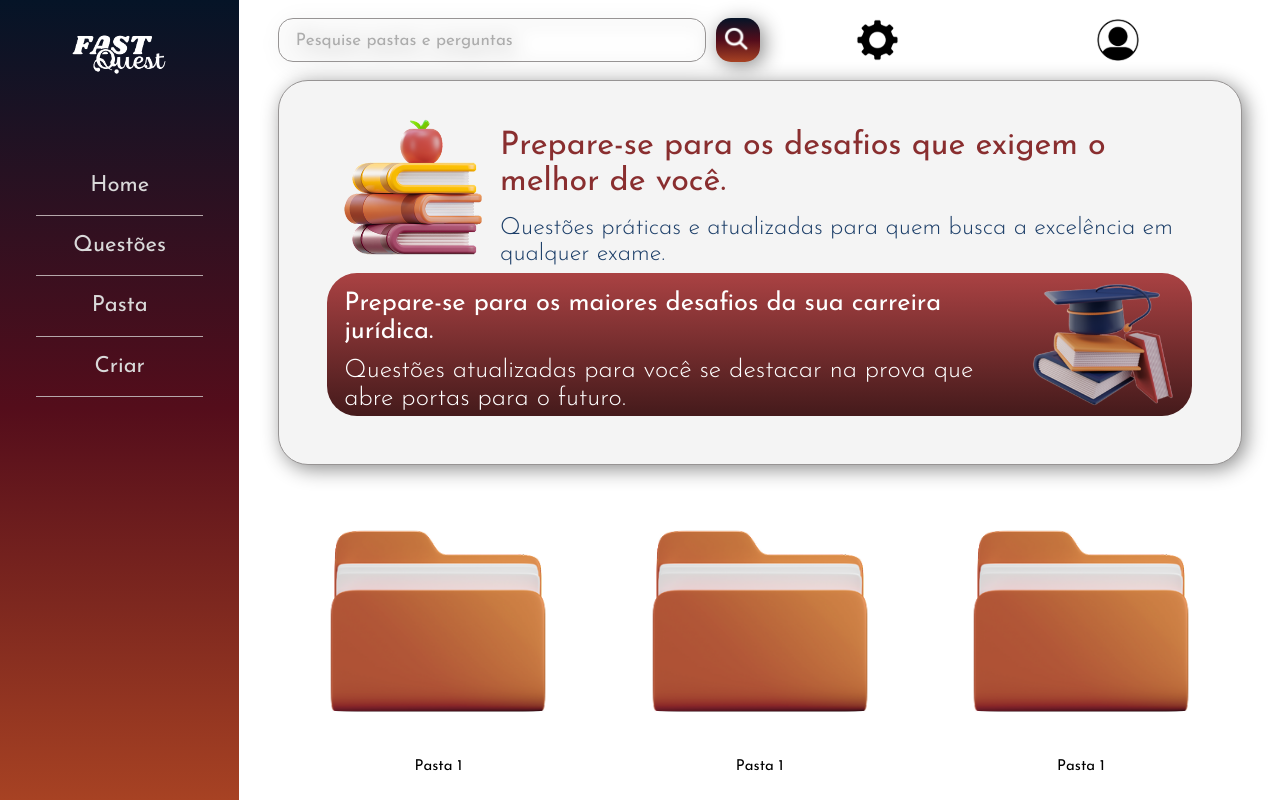
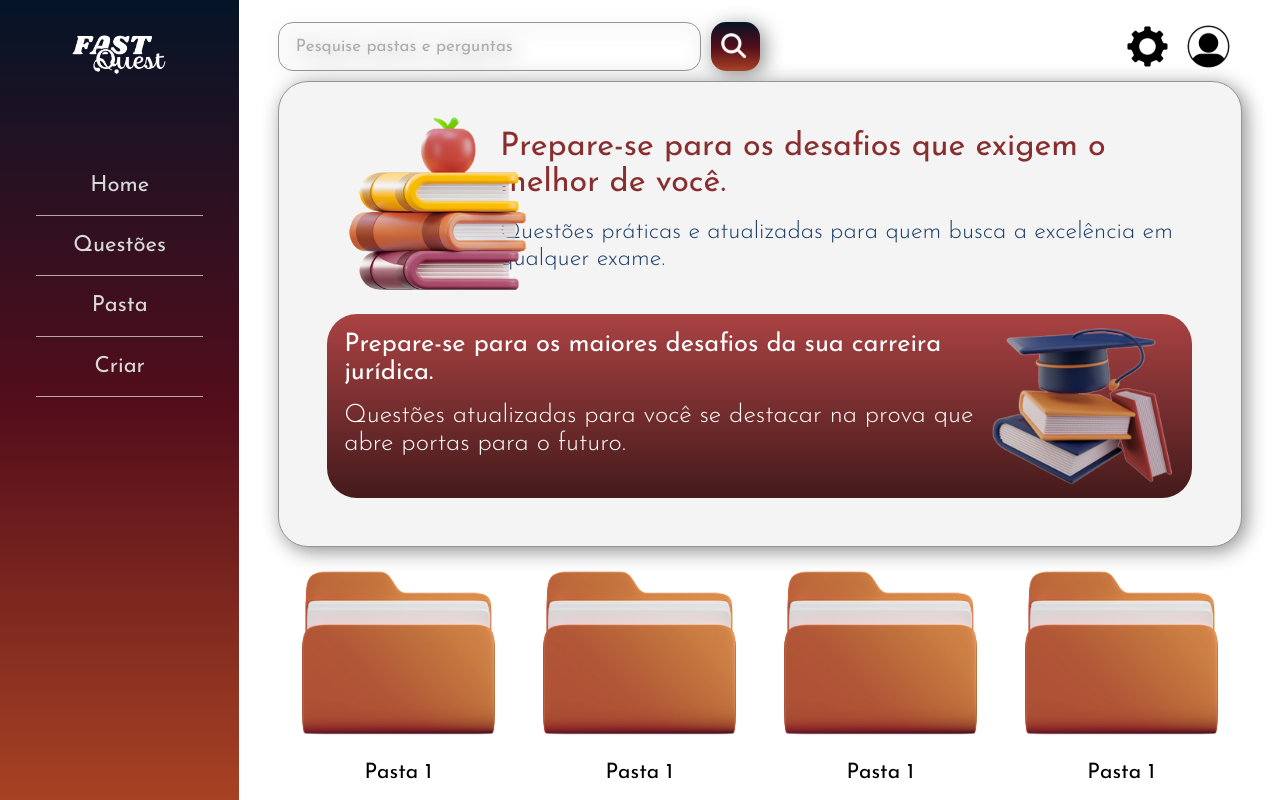
Before and after one commit to anthonypasssos/fastquest, a Vue app: page / in a window 1280 px wide. Built offline with nearby package versions, Linux system fonts and the light colour scheme; the HTML template or start-up script is replaced by a standard one.

Commit message:
adicionando tela de criação de lista e arrumando cabeçalhos e tela da lista

```diff
--- a/src/components/ListItem.vue
+++ b/src/components/ListItem.vue
@@ -1,28 +1,8 @@
 <template>
-  <div>
-    <img src="/public/imgs/List/list_icon_1.png" alt="">
-    <h1>Pasta 1</h1>
+  <div class="flex flex-col justify-center items-center w-fit h-full">
+    <div class="flex justify-center items-center h-full overflow-hidden">
+      <img class="object-contain h-[120%]" src="/public/imgs/List/list_icon_1.png" alt="">
+    </div>
+    <h1 class="text-black text-center text-xl">Pasta 1</h1>
   </div>
 </template>
-
-<style scoped>
-  div {
-    display: flex;
-    flex-direction: column;
-    justify-content: center;
-    align-items: center;
-
-    width: fit-content;
-    height: 100%;
-  }
-
-  img {
-    height: 80%;
-    object-fit: contain;
-  }
-
-  h1 {
-    color: black;
-    text-align: center;
-  }
-</style>
--- a/src/components/SearchBar.vue
+++ b/src/components/SearchBar.vue
@@ -1,19 +1,26 @@
 <script setup lang="ts">
-import { onMounted, ref, watch } from 'vue'
+import { onMounted, ref} from 'vue'
 import { useRoute } from 'vue-router';
+import { useRouter } from 'vue-router';
+
 
 const inputText = ref<string>('')
+const route = useRoute();
+const router = useRouter();
 
 // Permitir que o componente emita o evento 'input'
-const emit = defineEmits<{
-  (e: 'input', value: string): void
-}>()
+const setStatement = (inputText: string) => {
+  const newQuery = {...route.query};
 
-const handleInput = () => {
-  emit('input', inputText.value)
+  if (inputText === "") {
+    delete newQuery["statement"];
+  } else {
+    newQuery.statement = inputText;
+  }
+
+  router.push({query: newQuery})
 }
 
-const route = useRoute();
 
 onMounted(() => {
   inputText.value = (route.query.statement as string) ?? ""
@@ -25,7 +32,7 @@ onMounted(() => {
       <input
         class="text-ph text-black" type="text" placeholder="Pesquise pastas e perguntas"
         v-model="inputText"
-        @input="handleInput"
+        @input="setStatement(inputText)"
         >
       <button>
         <router-link to="/search" class="flex justify-center"><img src="/public/imgs/header/search_icon.svg" alt=""></router-link>
--- a/src/components/TheFilter.vue
+++ b/src/components/TheFilter.vue
@@ -92,7 +92,7 @@ watch(() => route.fullPath, syncFiltersFromRoute);
       <input class="h-fit" type="checkbox" id="html" name="fav_language" value="HTML">
       <label for="html" class="text-black font-light">Incluir apenas questões <b>sem</b> listas</label>
     </div>
-    <button @click="resetQueries" class="bg-main-h text-white w-11/12 rounded-3xl text-lg p-1">Resetar Filtros</button>
+    <button @click="resetQueries" class="bg-main-h text-white w-11/12 rounded-3xl text-lg p-1 hover:cursor-pointer">Resetar Filtros</button>
   </div>
 </template>
 
--- a/src/router/index.ts
+++ b/src/router/index.ts
@@ -32,7 +32,7 @@ const router = createRouter({
     {
       path: '/create',
       name: 'create',
-      component: () => import('../views/CreateView.vue'),
+      component: () => import('../views/CreateListView.vue'),
       props: true
     },
   ],
--- /dev/null
+++ b/src/views/CreateListView.vue
@@ -0,0 +1,57 @@
+<script setup lang="ts">
+import ActionBtns from '@/components/ActionBtns.vue';
+
+</script>
+
+<template>
+    <main class="px-[3vw] py-3 h-screen overflow-y-scroll flex flex-wrap justify-between">
+        <header class="flex h-[9vh] w-full items-center gap-4">
+            <button class="bg-main flex items-center justify-center p-1 rounded-xl h-4/6 aspect-square hover:cursor-pointer">
+                <img class="h-5/6 rotate-90" src="/public/imgs/arrow.png" alt="">
+            </button>
+            <h1 class="text-black text-2xl leading-none align-middle p-0 m-0 mt-1.5 whitespace-nowrap">Questões administrativas</h1>
+            <img class="h-1/3 hover:cursor-pointer" src="/public/imgs/save.svg" alt="">
+            <ActionBtns />
+        </header>
+        <section class="w-8/12 classic-box-dark min-h-[80vh] rounded-2xl p-6">
+            <div class="flex items-center justify-center h-10">
+                <input class="h-full w-full text-lg p-3 rounded-xl mr-9 shadow" type="text" placeholder="Adicione um nome para sua lista..." />
+                <div class="flex items-center h-full p-2 aspect-square bg-main rounded-xl hover:cursor-pointer shadow">
+                    <image src="/public/imgs/plus.png" alt="Adicionar questão" class="h-full w-full"/>
+                </div>
+            </div>
+            <ul>
+                <li class="flex blue-gradient text-white px-2 py-3 rounded-xl my-5">
+                    <h2 class="text-lg px-4">1</h2>
+                    <p class="font-thin text-lg">Lorem ipsum dolor sit amet, consectetur adipisicing elit. Libero, ea numquam enim assumenda, sint atque explicabo, error mollitia illo autem dignissimos maiores provident similique voluptate doloribus maxime porro! Soluta a laborum assumenda, sunt repellat laboriosam odio amet provident aperiam eveniet?</p>
+                </li>
+            </ul>
+        </section>
+        <section class="w-3/12 h-[80vh] flex flex-col justify-between">
+          <div class="classic-box-dark h-full rounded-2xl flex flex-col p-6">
+            <h2 class="text-black text-xl">Informações</h2>
+            <textarea class="classic-box rounded-xl h-2/6 p-2" placeholder="Descrição da lista..." id=""></textarea>
+          </div>
+          <button class="bg-button w-full h-14 rounded-2xl mt-6 hover:cursor-pointer text-white text-xl">Criar</button>
+        </section>
+    </main>
+</template>
+
+<style scoped>
+    input {
+        background-color: #F4F4F4;
+        border: 1px solid #979494;
+    }
+
+    input::placeholder, textarea::placeholder {
+        color: #979494;
+    }
+
+    .blue-gradient {
+        background: linear-gradient(
+            90deg,
+            #6686AF 0%,
+            #1D3F69 100%
+        );
+    }
+</style>
--- a/src/views/CreateView.vue
+++ /dev/null
@@ -1,48 +0,0 @@
-<script setup lang="ts">
-import ActionBtns from '@/components/ActionBtns.vue';
-
-</script>
-
-<template>
-    <main class="px-[3vw] py-6 h-screen overflow-y-scroll flex flex-wrap justify-between">
-        <header class="flex h-[8vh] w-full items-center gap-4 mb-6">
-            <button class="bg-main flex items-center justify-center p-1 rounded-xl h-4/6 aspect-square hover:cursor-pointer">
-                <img class="h-5/6 rotate-90" src="/public/imgs/arrow.png" alt="">
-            </button>
-            <h1 class="text-black text-2xl leading-none align-middle p-0 m-0 mt-1.5 whitespace-nowrap">Questões administrativas</h1>
-            <img class="h-1/3 hover:cursor-pointer" src="/public/imgs/save.svg" alt="">
-            <ActionBtns />
-        </header>
-        <section class="w-8/12 classic-box-dark min-h-full h-screen rounded-2xl p-6">
-            <div class="flex items-center justify-center h-12">
-                <input class="h-full w-full text-lg p-3 rounded-xl mr-9 shadow" type="text" placeholder="Pesquisar questões..." />
-                <div class="flex items-center h-full p-2 aspect-square bg-main rounded-xl hover:cursor-pointer shadow">
-                    <image src="/public/imgs/plus.png" alt="Adicionar questão" class="h-full w-full"/>
-                </div>
-            </div>
-            <ul>
-                <li class="flex blue-gradient text-white px-2 py-3 rounded-xl my-5">
-                    <h2 class="text-xl px-4">1</h2>
-                    <p class="font-thin text-xl">Lorem ipsum dolor sit amet, consectetur adipisicing elit. Libero, ea numquam enim assumenda, sint atque explicabo, error mollitia illo autem dignissimos maiores provident similique voluptate doloribus maxime porro! Soluta a laborum assumenda, sunt repellat laboriosam odio amet provident aperiam eveniet?</p>
-                </li>
-            </ul>
-        </section>
-        <section class="w-3/12 classic-box-dark h-[82vh] rounded-2xl">
-        </section>
-    </main>
-</template>
-
-<style scoped>
-    input {
-        background-color: #F4F4F4;
-        border: 1px solid #979494;
-    }
-
-    .blue-gradient {
-        background: linear-gradient(
-            90deg,
-            #6686AF 0%,
-            #1D3F69 100%
-        );
-    }
-</style>
--- a/src/views/HomeView.vue
+++ b/src/views/HomeView.vue
@@ -6,12 +6,12 @@ import ActionBtns from '@/components/ActionBtns.vue';
 </script>
 
 <template>
-  <main class="px-[3vw]">
-    <header class="flex w-full justify-between col-span-3 py-2">
-      <SearchBar @input="setStatement" />
+  <main class="px-[3vw] py-3 flex flex-col justify-between h-screen">
+    <header class="flex w-full justify-between h-[9vh]">
+      <SearchBar/>
       <ActionBtns />
     </header>
-    <div class="main-content">
+    <div class="main-content h-full">
       <section class="main-section">
         <img src="/public/imgs/home/img_1.png" alt="">
         <div>
@@ -27,7 +27,8 @@ import ActionBtns from '@/components/ActionBtns.vue';
         <img src="/public/imgs/home/img_2.png" alt="">
       </section>
     </div>
-    <ul>
+    <ul class="flex justify-between h-[30vh]">
+      <li><ListItem/></li>
       <li><ListItem/></li>
       <li><ListItem/></li>
       <li><ListItem/></li>
@@ -36,19 +37,11 @@ import ActionBtns from '@/components/ActionBtns.vue';
 </template>
 
 <style scoped>
-main {
-  display: grid;
-  grid-template-columns: 1fr 1fr 1fr;
-  grid-template-rows: 10vh 1fr 30vh;
-
-  height: 100vh;
-  width: 100%;
-}
 
 .main-content {
   background-color: #F4F4F4;
   grid-column: span 3;
-  grid-row: span 2 ;
+  grid-row: 2 ;
 
   border: .5px solid #979494;
   border-radius: 30px;
@@ -130,11 +123,4 @@ section {
 
   height: 100%;
 }
-
-ul {
-  display: flex;
-  justify-content: space-around;
-  grid-column: 1 / -1;
-}
-
 </style>
--- a/src/views/QuestionView.vue
+++ b/src/views/QuestionView.vue
@@ -54,10 +54,10 @@ watch(() => route.params.id, (newId) => {
 </script>
 
 <template>
-  <main class="h-screen w-full overflow-visible px-[3vw]">
+  <main class="h-screen w-full overflow-visible px-[3vw] py-3">
     <header class="w-full h-full flex items-center justify-between">
       <div class="flex gap-3 h-full w-fit items-center">
-        <h1 class="text-black text-3xl leading-none align-middle p-0 m-0 inline mt-1.5">Questão #{{ question?.id }}</h1>
+        <h1 class="text-black text-2  xl leading-none align-middle p-0 m-0 inline mt-1.5">Questão #{{ question?.id }}</h1>
         <img class="h-1/3 hover:cursor-pointer" src="/public/imgs/save.svg" alt="">
         <CopyBtn v-if="question" :text="questionText()"/>
       </div>
@@ -120,7 +120,6 @@ main {
   grid-template-rows: 9vh auto;
   gap: 4%;
 
-  padding: 3vh 0;
 }
 
 .question-box {
--- a/src/views/SearchView.vue
+++ b/src/views/SearchView.vue
@@ -8,18 +8,6 @@ import { onMounted} from 'vue'
 
 const route = useRoute()
 const router = useRouter()
-
-const setStatement = (inputText: string) => {
-  const newQuery = {...route.query};
-
-  if (inputText === "") {
-    delete newQuery["statement"];
-  } else {
-    newQuery.statement = inputText;
-  }
-
-  router.push({query: newQuery})
-}
 
 onMounted(() => {
   if (!route.query.page) {
@@ -35,8 +23,8 @@ onMounted(() => {
 
 
 <template>
-  <main class="grid gap-4 h-screen w-full px-[3vw] py-[3vh]">
-    <SearchBar @input="setStatement" />
+  <main class="grid gap-4 h-screen w-full px-[3vw] py-3">
+    <SearchBar/>
     <ActionBtns />
     <SearchQuestions />
     <TheFilter />
```
Also changed, not shown: src/views/ListView.vue (+6 -6 lines).
